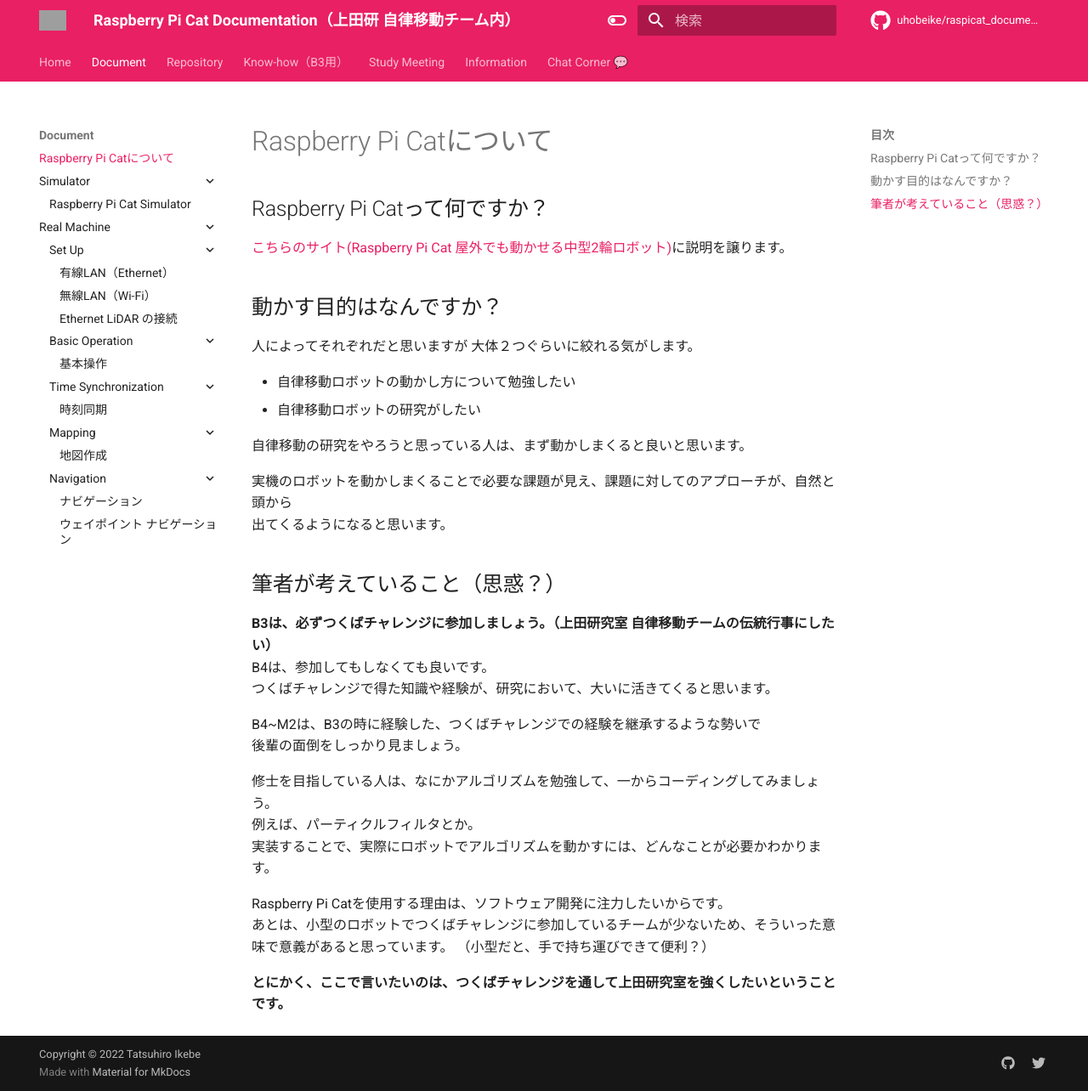
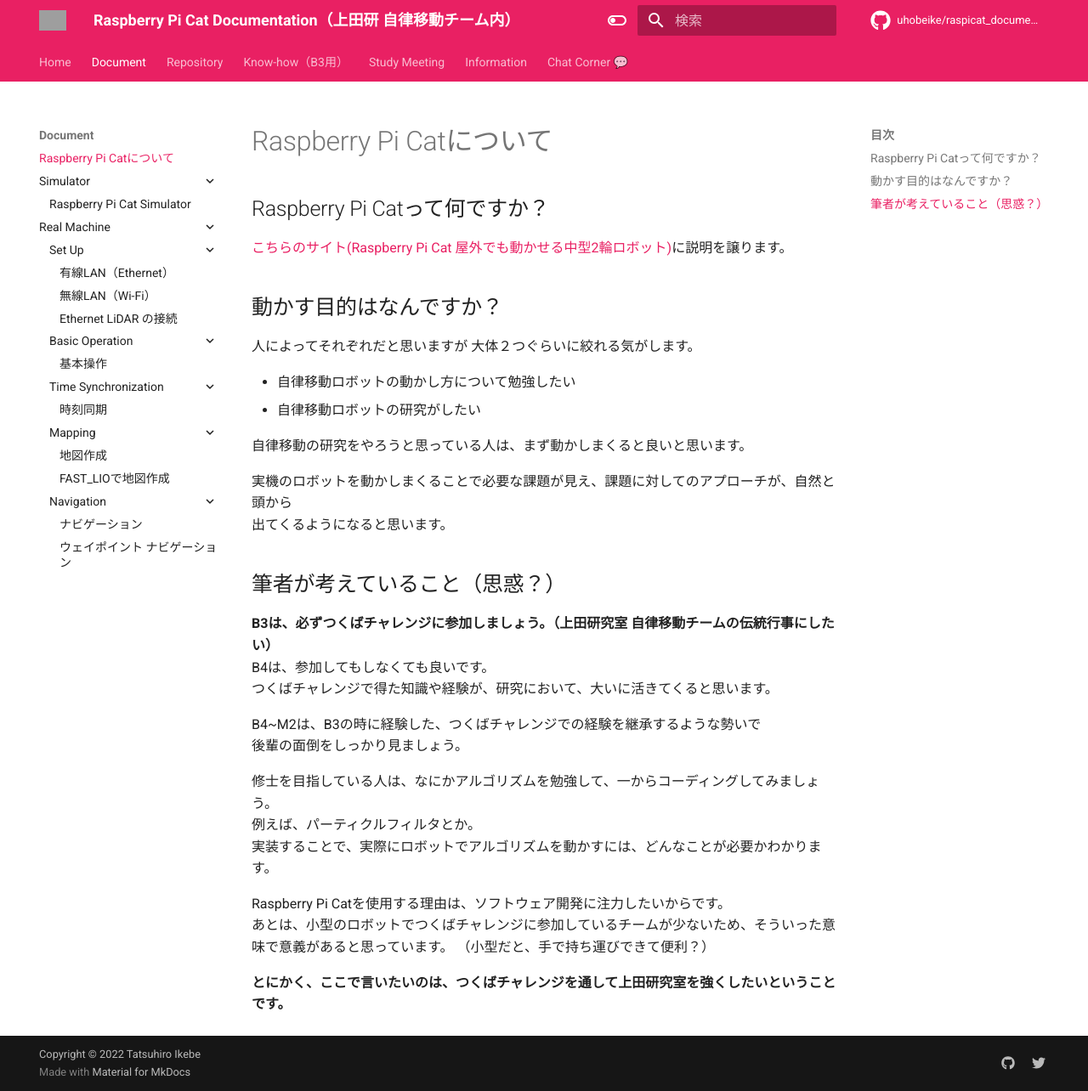
Before and after one commit to CIT-Autonomous-Robot-Lab/raspicat_documentation, an MkDocs documentation site: the page built from docs/document/raspicat_documentaion.md, in a window 1280 px wide and 1284 px high. Shown: the whole window at 85% size. Built offline with MkDocs 1.6.1 and Material for MkDocs 9.7.7, drawn with Linux system fonts in a browser that asks for light colours; comment, search, counter and statistics services are not loaded; grey boxes are pictures that could not be loaded.

Commit message:
Add pymdownx.details to mkdocs_extensions and update nav in mkdocs.yml

```diff
--- a/mkdocs.yml
+++ b/mkdocs.yml
@@ -73,6 +73,7 @@
     - pymdownx.inlinehilite
     - pymdownx.snippets
     - pymdownx.superfences
+    - pymdownx.details
 
 nav:
 
@@ -94,6 +95,7 @@
       - 時刻同期: document/real_machine/time_synchronization/time_synchronization.md
     - Mapping:
       - 地図作成: document/real_machine/mapping/mapping.md
+      - FAST_LIOで地図作成: document/real_machine/mapping/fast_lio.md
     - Navigation:
       - ナビゲーション: document/real_machine/navigation/navigation.md
       - ウェイポイント ナビゲーション: document/real_machine/navigation/waypoint_navigation.md
```
